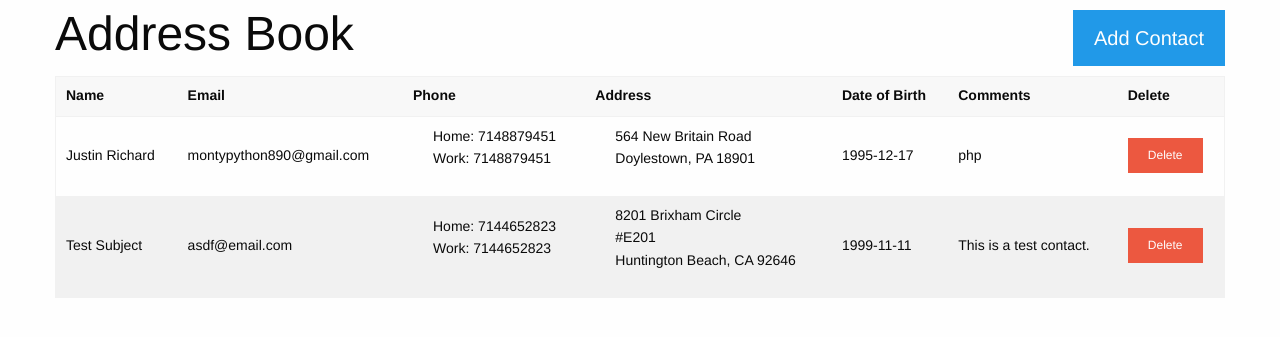
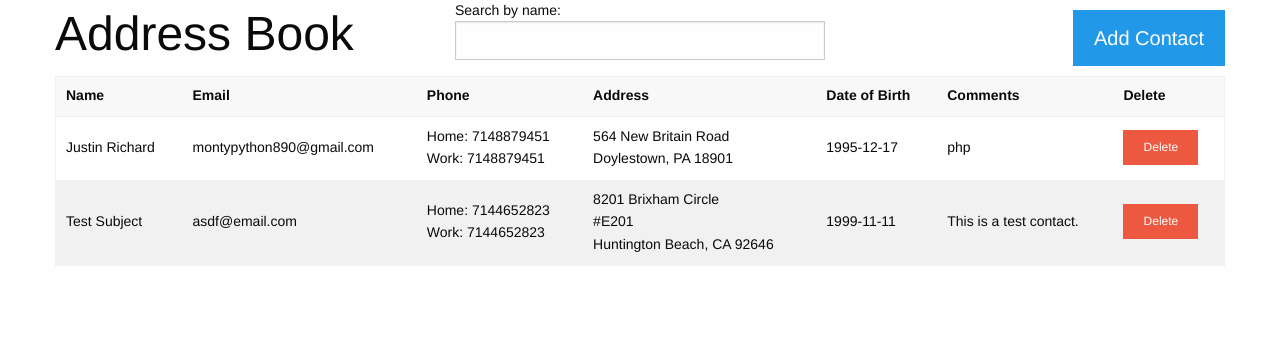
Before and after one commit to ExpoExe/Address_Book, a PHP site: page / in a window 1280 px wide. Shown: the top 337 px of the page. Run offline with PHP 8.4, Linux system fonts and the light colour scheme; data comes from the database, SQL or seed files in the repository.

Commit message:
added search function

```diff
--- a/config/config.php
+++ b/config/config.php
@@ -6,7 +6,7 @@
  * Time: 4:52 PM
  */
 //DB PARAMS
-define('DB_HOST', 'localhost');
-define('DB_USER', 'root');
-define('DB_PASS', '');
-define('DB_NAME', 'addressbook');
+define('DB_HOST', '155.254.18.31');
+define('DB_USER', 'justinri_test');
+define('DB_PASS', 'PHPaddress');
+define('DB_NAME', 'justinri_addressbook');
--- a/contacts.php
+++ b/contacts.php
@@ -12,10 +12,25 @@ include('core/init.php');
 $db = new Database;
 
 //create table for fresh start
-$db->query("CREATE TABLE IF NOT EXISTS `contacts` (`id` INT(11) NOT NULL AUTO_INCREMENT PRIMARY KEY, `first_name` VARCHAR(100) NOT NULL,
-`last_name` VARCHAR(100) NOT NULL, `email` VARCHAR(100) NOT NULL, `home_phone` VARCHAR(50) NOT NULL, `work_phone` VARCHAR(50) NOT NULL, `address1` VARCHAR(100) NOT NULL,
- `address2` VARCHAR(100) NOT NULL, `city` VARCHAR(100) NOT NULL, `state` VARCHAR(50) NOT NULL, `zipcode` INT(30) NOT NULL, `dob` DATE NOT NULL,
-  `comments` TEXT NOT NULL, `date_added` TIMESTAMP NOT NULL DEFAULT CURRENT_TIMESTAMP)");
+$db->query("CREATE TABLE IF NOT EXISTS `contacts` (
+  `id` int(11) NOT NULL AUTO_INCREMENT,
+  `first_name` varchar(100) NOT NULL,
+  `last_name` varchar(100) NOT NULL,
+  `email` varchar(100) NOT NULL,
+  `home_phone` varchar(50) NOT NULL,
+  `work_phone` varchar(50) NOT NULL,
+  `address1` varchar(100) NOT NULL,
+  `address2` varchar(100) NOT NULL,
+  `city` varchar(100) NOT NULL,
+  `state` varchar(50) NOT NULL,
+  `zipcode` int(30) NOT NULL,
+  `dob` date NOT NULL,
+  `comments` text NOT NULL,
+  `img_name` varchar(50) NOT NULL,
+  `img_data` blob NOT NULL,
+  `date_added` timestamp NOT NULL DEFAULT CURRENT_TIMESTAMP,
+  PRIMARY KEY (`id`)
+) ENGINE=MyISAM  DEFAULT CHARSET=latin1 AUTO_INCREMENT=29 ;");
 
 $db->execute();
 
@@ -43,7 +58,7 @@ $contacts = $db->resultset();
 
             <tbody>
             <?php foreach($contacts as $contact) : ?>
-                <tr>
+                <tr id="contactID<?php echo $contact->id ?>">
                     <td><?php echo $contact->first_name.' '.$contact->last_name; ?></td>
                     <td><?php echo $contact->email ?></td>
                     <td><ul>
--- a/css/style.css
+++ b/css/style.css
@@ -17,6 +17,12 @@ Header
 /*
 Body
 */
+body ul{
+    list-style-type: none;
+    padding: 0;
+    margin: 0;
+}
+
 ul li{
     list-style: none;
 }
@@ -24,6 +30,22 @@ ul li{
 .success.button.small, .alert.button.small{
     min-width: 75px;
     margin: 0;
+}
+
+#displaySearch{
+    display: none;
+    position: absolute;
+    top: 6%;
+    width: 27.1%;
+}
+
+
+#displaySearch a{
+    display: block;
+    background: #ffffff;
+    width:97%;
+    padding: 1.5%;
+    border: 1px solid black;
 }
 
 #loaderImg{
--- a/index.php
+++ b/index.php
@@ -55,10 +55,14 @@ include('core/init.php');
 
         <!-- Header Start -->
         <div class="row">
-            <div class="large-6 columns">
+            <div class="large-4 columns">
                 <h1>Address Book</h1>
             </div>
-            <div class="large-6 columns right">
+            <div class="large-4 columns">
+                Search by name:<input type="search" name="searchbar" id="searchbar">
+                <div id="displaySearch"></div>
+            </div>
+            <div class="large-4 columns right">
                 <a data-open="addContactModal" class="add-button button right large">Add Contact</a>
                 <!-- Add Contact Modal -->
                 <div class="large reveal" id="addContactModal" data-reveal>
--- a/js/script.js
+++ b/js/script.js
@@ -35,8 +35,31 @@ $(document).ready(function(){
         return false;
     });
 
+    //Search functions
+
+    $('#searchbar').keyup(function(){
+        $('#displaySearch').slideToggle('fast');
+
+        var value = $(this).val()
+
+        $.ajax({
+            type: 'GET',
+            url: 'search.php',
+            data: 'q='+value,
+            dataType: 'json',
+            success: function(resp){
+                console.log('AJAX success');
+                $('#displaySearch').html(resp);
+            }
+        });
+
+    });
+
+    $('#searchbar').focusout(function(){
+        $('#displaySearch').slideToggle('slow');
+    });
+
 });
-
 
 //Load contacts for easy partial refresh
 function showContacts() {
```
Also changed, not shown: lib/Search.php (added, +12 -0 lines), search.php (added, +31 -0 lines), README.txt, 1 other file.
